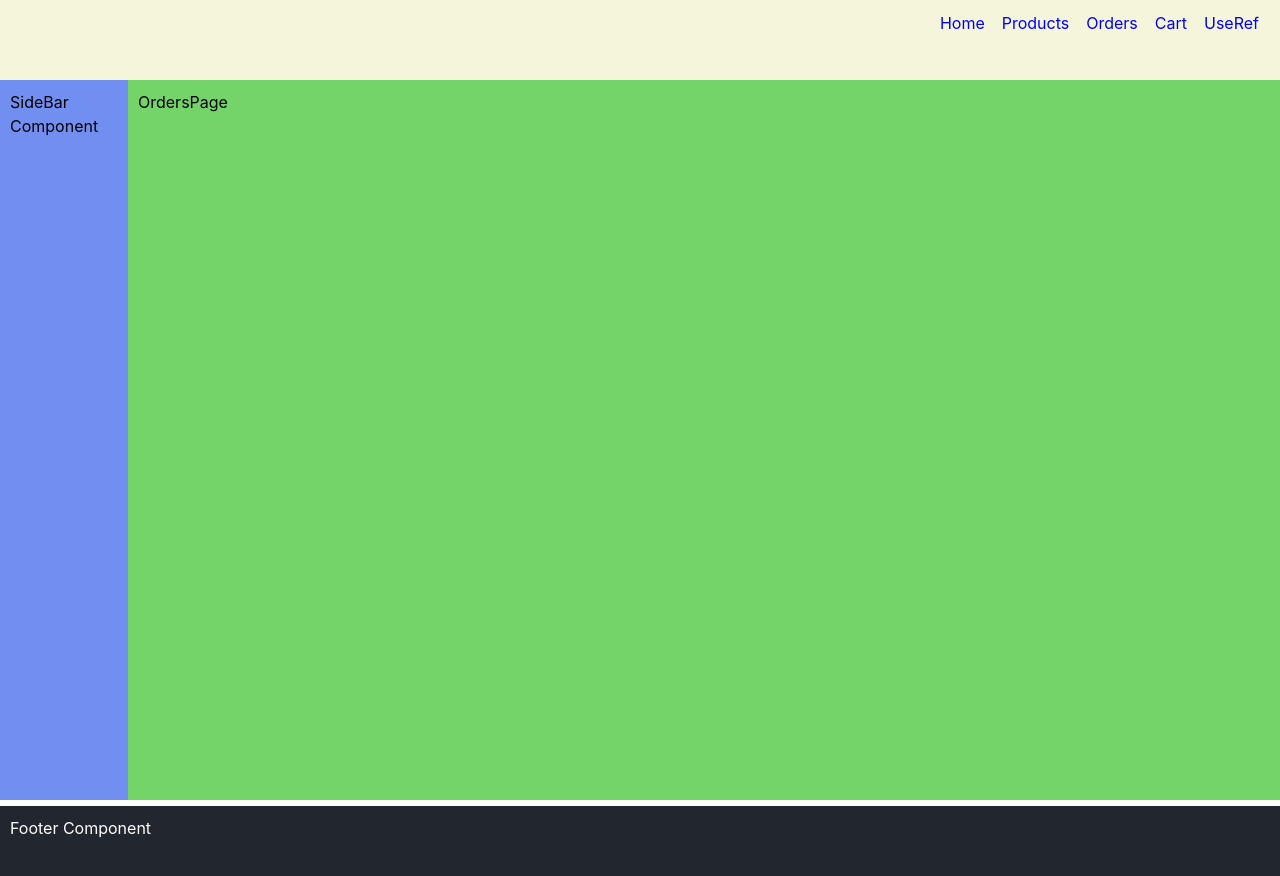
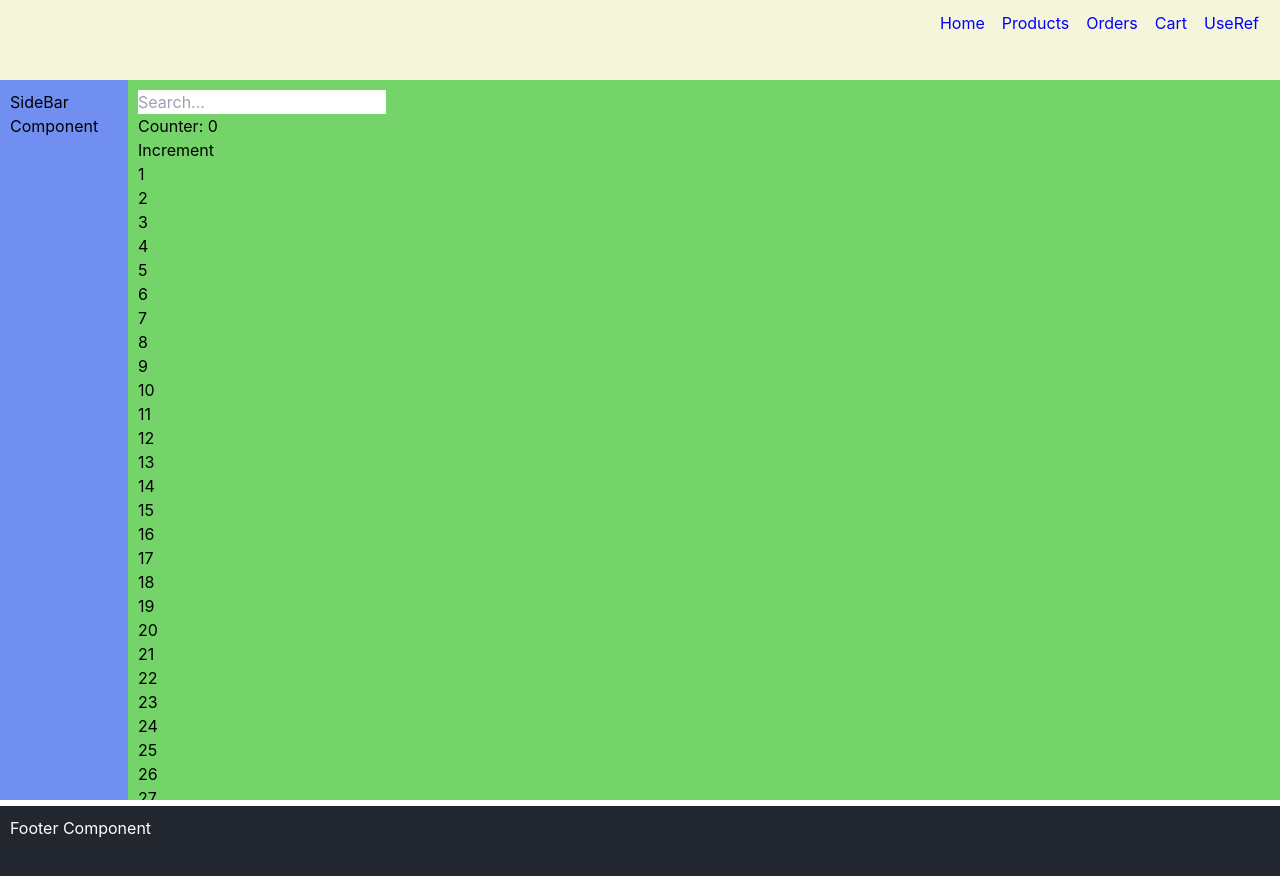
Before and after one commit to danukaem/e-com-reactJs, a React (Create React App) app: page /orders in a window 1280 px wide. Shown: the top 876 px of the page. Built offline with nearby package versions, Linux system fonts and the light colour scheme.

Commit message:
UseMemo 1

```diff
--- a/src/components/Content/pages/CartPage.jsx
+++ b/src/components/Content/pages/CartPage.jsx
@@ -1,8 +1,34 @@
-import React from 'react'
+import React, { useState } from 'react'
 
 function CartPage() {
+
+  const [searchTerm, setSearchTerm] = useState("");
+  const [count, setCount] = useState(0);
+
+  const numbers = Array.from({ length: 10000 }, (_, i) => i + 1);
+
+  // Expensive computation: Filtering the list
+  const filteredNumbers = numbers.filter((num) =>
+    num.toString().includes(searchTerm)
+  );
+
+
   return (
-    <div>CartPage</div>
+    <div>
+      <input
+        type="text"
+        placeholder="Search..."
+        value={searchTerm}
+        onChange={(e) => setSearchTerm(e.target.value)}
+      />
+      <p>Counter: {count}</p>
+      <button onClick={() => setCount((prev) => prev + 1)}>Increment</button>
+      <ul>
+        {filteredNumbers.map((num) => (
+          <li key={num}>{num}</li>
+        ))}
+      </ul>
+    </div>
   )
 }
 
--- a/src/components/Content/pages/OrdersPage.jsx
+++ b/src/components/Content/pages/OrdersPage.jsx
@@ -1,8 +1,34 @@
-import React from 'react'
+import React, { useMemo, useState } from 'react'
 
 function OrdersPage() {
+
+  const [searchTerm, setSearchTerm] = useState("");
+  const [count, setCount] = useState(0);
+
+  const numbers = Array.from({ length: 10000 }, (_, i) => i + 1);
+
+  // Memoizing the filtered list
+  const filteredNumbers = useMemo(() => {
+    console.log("Filtering numbers... with memoization");
+    return numbers.filter((num) => num.toString().includes(searchTerm));
+  }, [searchTerm]);
+
   return (
-    <div>OrdersPage</div>
+    <div>
+      <input
+        type="text"
+        placeholder="Search..."
+        value={searchTerm}
+        onChange={(e) => setSearchTerm(e.target.value)}
+      />
+      <p>Counter: {count}</p>
+      <button onClick={() => setCount((prev) => prev + 1)}>Increment</button>
+      <ul>
+        {filteredNumbers.map((num) => (
+          <li key={num}>{num}</li>
+        ))}
+      </ul>
+    </div>
   )
 }
 
--- a/src/index.js
+++ b/src/index.js
@@ -5,7 +5,7 @@ import App from './App';
 
 const root = ReactDOM.createRoot(document.getElementById('root'));
 root.render(
-  <React.StrictMode>
+  // <React.StrictMode>
     <App />
-  </React.StrictMode>
+  // </React.StrictMode>
 );
```
